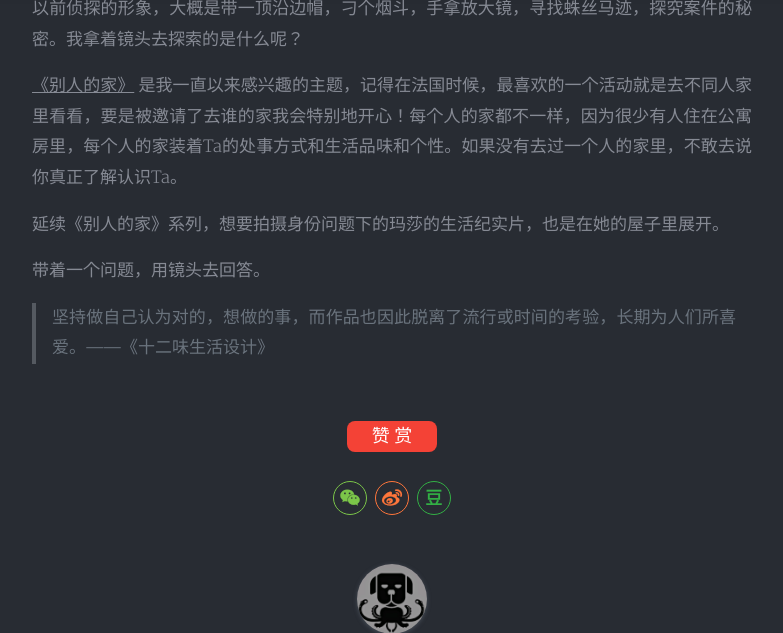
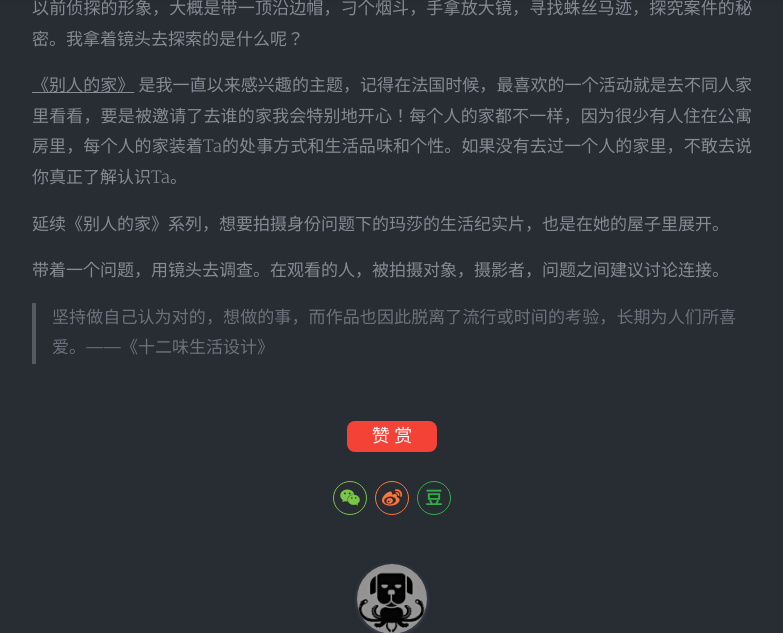
Before and after one commit to aJiea/ajiea.github.io, a Jekyll site: the page built from _posts/2020-08-03-photo.md, in a window 1280 px wide and 900 px high, scrolled down 1221 px, cut to the strip 0-633 px from the top of the window. Shown: the whole strip, without its empty margins (248-1031 px from the left). Built offline with Jekyll 4.4.1, drawn with Linux system fonts in a browser that asks for light colours; nearby versions of some CDN libraries; comment, search, counter and statistics services are not loaded; a style sheet for code colours, icons or effects is not loaded.

Commit message:
Update 2020-08-03-photo.md

```diff
--- a/_posts/2020-08-03-photo.md
+++ b/_posts/2020-08-03-photo.md
@@ -35,7 +35,6 @@ Translation的原意是把一个东西搬到另一个地方。这里说的错位
 
 延续《别人的家》系列，想要拍摄身份问题下的玛莎的生活纪实片，也是在她的屋子里展开。
 
-带着一个问题，用镜头去回答。
-
+带着一个问题，用镜头去调查。在观看的人，被拍摄对象，摄影者，问题之间建议讨论连接。
 
 > 坚持做自己认为对的，想做的事，而作品也因此脱离了流行或时间的考验，长期为人们所喜爱。——《十二味生活设计》
```
